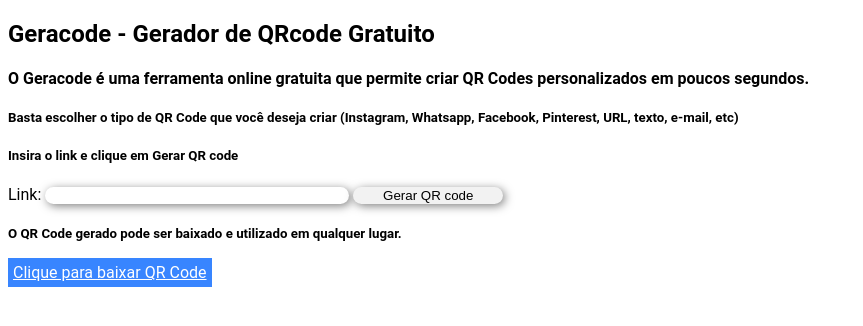
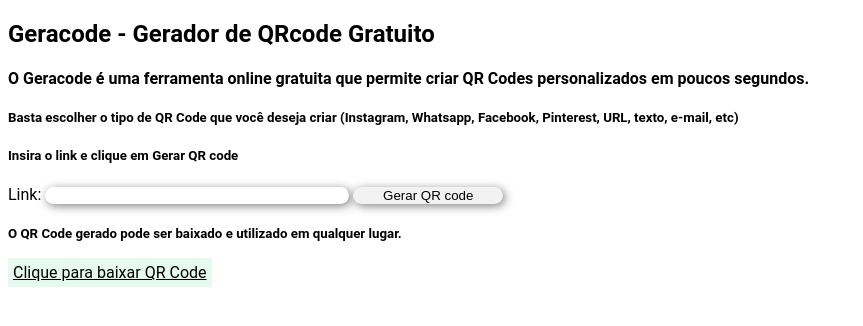
Before and after one commit to imdouglasfreitas/Geracode, a Flask app: page / in a window 1280 px wide. Shown: the top 326 px of the page, without its empty margins (0-863 px from the left). Run offline with Flask 2, Linux system fonts and the light colour scheme.

Commit message:
deploy ux3

```diff
--- a/templates/index.html
+++ b/templates/index.html
@@ -31,7 +31,7 @@
    <h1> </h1>
     <h5>O QR Code gerado pode ser baixado e utilizado em qualquer lugar.</h5>
    <h2> </h2>
-    <a href="static/images/qrcode.png" download class="botao-download" style="color: white; background-color: #3885FF; padding: 5px; border: none;">Clique para baixar QR Code</a>
+    <a href="static/images/qrcode.png" download class="botao-download" style="color: black; background-color: #E6FAF0; padding: 5px; border: none;">Clique para baixar QR Code</a>
 
   </body>
 
```
